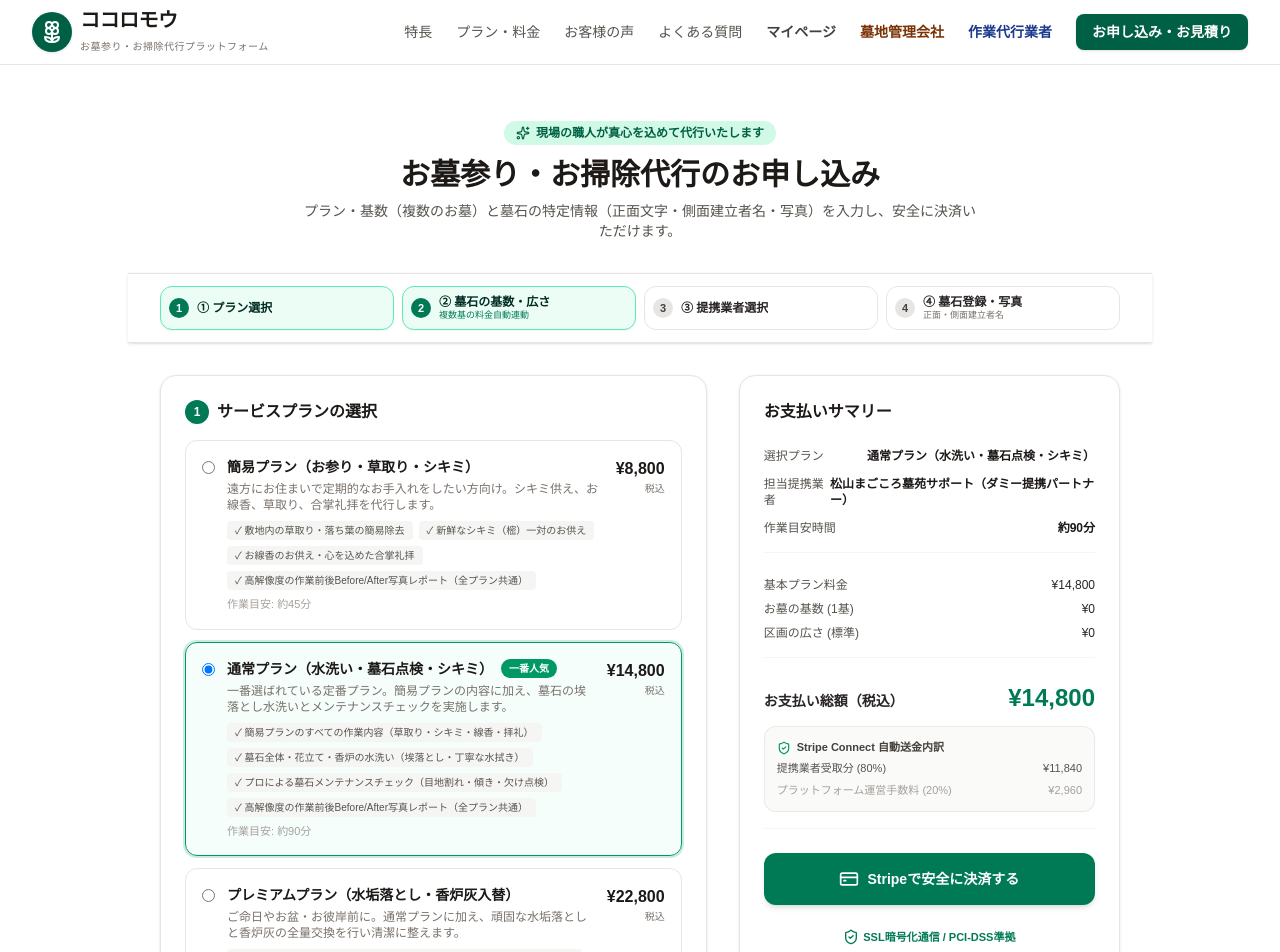
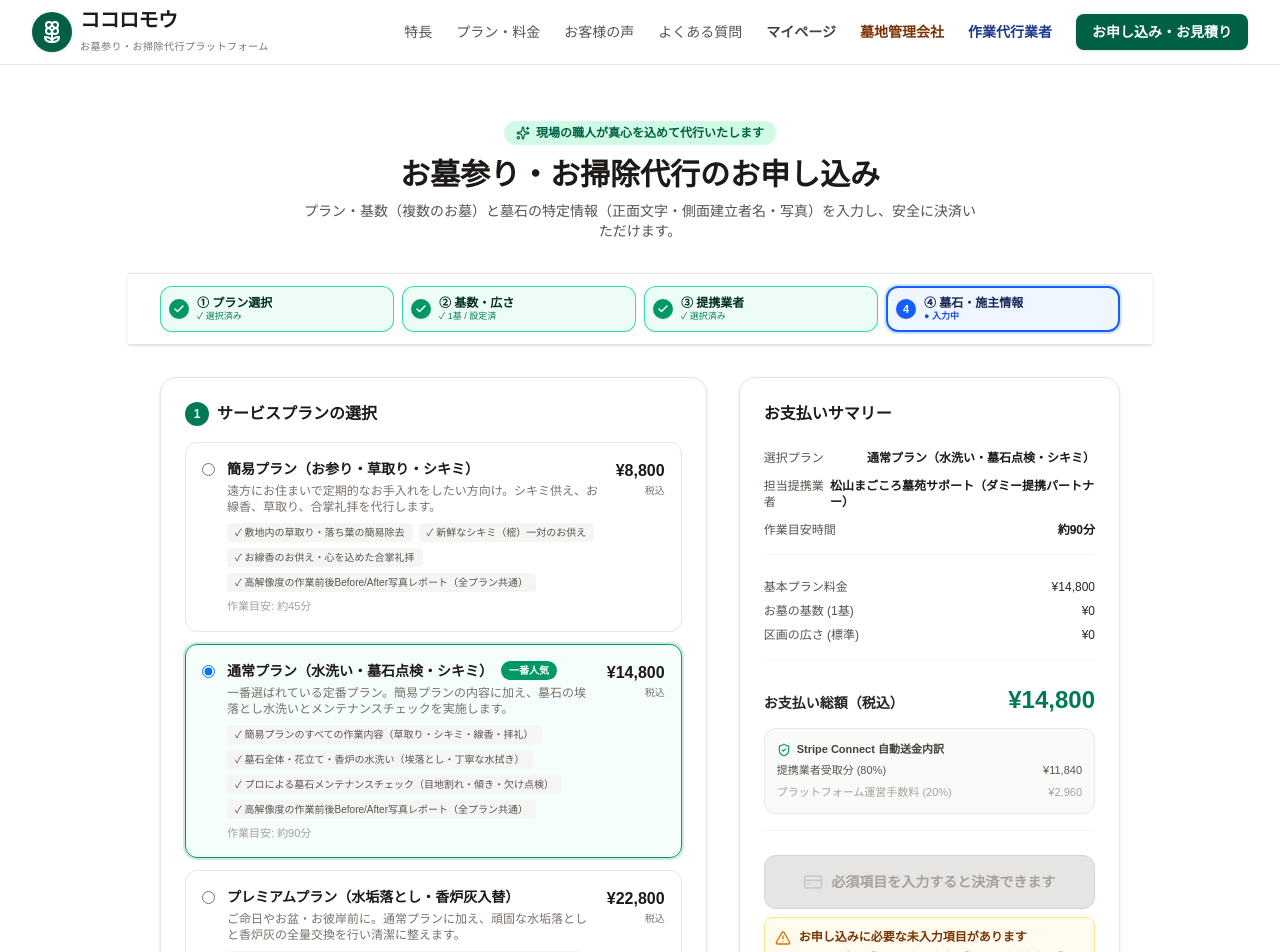
Before and after one commit to csdkotsuka/Kokoromou, a Next.js app: page /order in a window 1280 px wide. Shown: the top 952 px of the page. Built offline with nearby package versions, Linux system fonts and the light colour scheme.

Commit message:
fix(order): improve stepper status styling and disable checkout button until all inputs complete

```diff
--- a/src/app/order/page.tsx
+++ b/src/app/order/page.tsx
@@ -1,6 +1,6 @@
 'use client';
 
-import React, { useState, Suspense } from 'react';
+import React, { useState, useEffect, Suspense } from 'react';
 import { useSearchParams } from 'next/navigation';
 import { SAMPLE_SERVICE_PLANS, SAMPLE_VENDORS } from '@/mocks/sample-data';
 import {
@@ -8,6 +8,7 @@ import {
   CreditCard,
   Loader2,
   CheckCircle,
+  Check,
   Info,
   Sparkles,
   MapPin,
@@ -41,23 +42,84 @@ function OrderFormContent() {
   const [builderNamePhoto, setBuilderNamePhoto] = useState<string | null>('/images/grave_side_builder_example.jpg');
   const [showGuideModal, setShowGuideModal] = useState<boolean>(false);
 
-  // フォームステート
+  // フォームステート（未入力状態から開始し、入力完了でステップとボタンが連動）
   const [formData, setFormData] = useState({
-    clientName: '山田 太郎',
-    clientEmail: 'client@example.com',
+    clientName: '',
+    clientEmail: '',
     cemeteryName: '宝塔寺 旭ヶ丘霊園（モデル霊園）',
     locationAddress: '愛媛県松山市朝日ヶ丘1丁目',
-    sectionPlotNumber: '東区 5列 12番',
-    frontInscription: '山田家先祖代々之墓',
-    builderName: '昭和五十年八月 山田太郎建之',
-    googleMapsUrl: 'https://maps.app.goo.gl/sample123',
-    landmarksDescription: '東区入口の階段を上がってすぐ右、大楠の木の隣。隣接墓地は「加藤家」です。',
-    specialRequests: '花立ての水垢と墓石周辺の雑草が目立ってきたため、丁寧に水洗いして綺麗にしていただけますと幸いです。',
-    preferredDate: '2026-09-25',
+    sectionPlotNumber: '',
+    frontInscription: '',
+    builderName: '',
+    googleMapsUrl: '',
+    landmarksDescription: '',
+    specialRequests: '',
+    preferredDate: '',
   });
 
   const [isLoading, setIsLoading] = useState(false);
   const [errorMessage, setErrorMessage] = useState<string | null>(null);
+
+  // 現在スクロール表示中のステップ (1 | 2 | 3 | 4)
+  const [activeStep, setActiveStep] = useState<number>(1);
+
+  // 各ステップの入力完了判定
+  const isStep1Completed = Boolean(selectedPlanId);
+  const isStep2Completed = Boolean(graveCount >= 1 && plotSize);
+  const isStep3Completed = Boolean(selectedVendorId);
+  const isStep4Completed = Boolean(
+    formData.frontInscription.trim() &&
+    formData.builderName.trim() &&
+    formData.clientName.trim() &&
+    formData.clientEmail.trim()
+  );
+
+  // 全ステップ完了判定（決済ボタンの活性化条件）
+  const isAllCompleted = isStep1Completed && isStep2Completed && isStep3Completed && isStep4Completed;
+
+  // スクロール位置の検知（今画面に表示されている項目をハイライト）
+  useEffect(() => {
+    const handleScroll = () => {
+      const stepIds = ['step-plan', 'step-graves', 'step-vendor', 'step-info'];
+      const scrollPos = window.scrollY + 260; // ヘッダーオフセット
+
+      for (let i = stepIds.length - 1; i >= 0; i--) {
+        const el = document.getElementById(stepIds[i]);
+        if (el && el.offsetTop <= scrollPos) {
+          setActiveStep(i + 1);
+          break;
+        }
+      }
+    };
+
+    window.addEventListener('scroll', handleScroll, { passive: true });
+    handleScroll();
+    return () => window.removeEventListener('scroll', handleScroll);
+  }, []);
+
+  // ステッパーのボタンボタンスタイルヘルパー
+  const getStepButtonClass = (stepNumber: number, isCompleted: boolean) => {
+    const isCurrent = activeStep === stepNumber;
+    if (isCurrent) {
+      return 'bg-blue-50/95 border-2 border-blue-600 text-blue-950 font-extrabold shadow-sm ring-2 ring-blue-200/70 transition-all text-left group cursor-pointer';
+    }
+    if (isCompleted) {
+      return 'bg-emerald-50/90 hover:bg-emerald-100/90 border border-emerald-400/80 text-emerald-950 font-bold shadow-xs transition-all text-left group cursor-pointer';
+    }
+    return 'bg-stone-50/80 hover:bg-stone-100/80 border border-stone-200 text-stone-500 font-medium transition-all text-left group cursor-pointer';
+  };
+
+  // ステッパーの番号バッジスタイルヘルパー
+  const getStepBadgeClass = (stepNumber: number, isCompleted: boolean) => {
+    const isCurrent = activeStep === stepNumber;
+    if (isCurrent) {
+      return 'bg-blue-600 text-white font-bold shadow-xs';
+    }
+    if (isCompleted) {
+      return 'bg-emerald-600 text-white font-bold shadow-xs';
+    }
+    return 'bg-stone-200 text-stone-600 font-normal';
+  };
 
   // 画像アップロードハンドラー
   const handlePhotoUpload = (e: React.ChangeEvent<HTMLInputElement>, type: 'front' | 'builder') => {
@@ -161,42 +223,71 @@ function OrderFormContent() {
       <div className="sticky top-16 z-30 -mx-4 sm:-mx-6 lg:-mx-8 px-4 sm:px-6 lg:px-8 py-3 bg-white/95 backdrop-blur-md border-y border-stone-200 shadow-sm mb-8 transition-all">
         <div className="max-w-5xl mx-auto">
           <div className="grid grid-cols-2 md:grid-cols-4 gap-2 text-xs">
+            {/* ① プラン選択 */}
             <button
               type="button"
               onClick={() => document.getElementById('step-plan')?.scrollIntoView({ behavior: 'smooth', block: 'start' })}
-              className="flex items-center gap-2 p-2 rounded-xl bg-emerald-50 hover:bg-emerald-100 border border-emerald-300 text-emerald-950 font-bold transition-all text-left group shadow-xs cursor-pointer"
+              className={`flex items-center gap-2 p-2 rounded-xl ${getStepButtonClass(1, isStep1Completed)}`}
             >
-              <span className="w-5 h-5 rounded-full bg-emerald-700 text-white text-[11px] flex items-center justify-center shrink-0 group-hover:scale-105">1</span>
-              <span className="truncate">① プラン選択</span>
+              <span className={`w-5 h-5 rounded-full ${getStepBadgeClass(1, isStep1Completed)} text-[11px] flex items-center justify-center shrink-0`}>
+                {isStep1Completed && activeStep !== 1 ? <Check className="w-3 h-3 stroke-[3]" /> : '1'}
+              </span>
+              <div className="leading-tight truncate">
+                <span className="block truncate font-bold">① プラン選択</span>
+                <span className={`block text-[9px] font-normal ${activeStep === 1 ? 'text-blue-700 font-semibold' : isStep1Completed ? 'text-emerald-700' : 'text-stone-400'}`}>
+                  {activeStep === 1 ? '● 選択中' : isStep1Completed ? '✓ 選択済み' : '未選択'}
+                </span>
+              </div>
             </button>
+
+            {/* ② 墓石の基数・広さ */}
             <button
               type="button"
               onClick={() => document.getElementById('step-graves')?.scrollIntoView({ behavior: 'smooth', block: 'start' })}
-              className="flex items-center gap-2 p-2 rounded-xl bg-emerald-50 hover:bg-emerald-100 border border-emerald-300 text-emerald-950 font-bold transition-all text-left group shadow-xs cursor-pointer"
+              className={`flex items-center gap-2 p-2 rounded-xl ${getStepButtonClass(2, isStep2Completed)}`}
             >
-              <span className="w-5 h-5 rounded-full bg-emerald-700 text-white text-[11px] flex items-center justify-center shrink-0 group-hover:scale-105">2</span>
+              <span className={`w-5 h-5 rounded-full ${getStepBadgeClass(2, isStep2Completed)} text-[11px] flex items-center justify-center shrink-0`}>
+                {isStep2Completed && activeStep !== 2 ? <Check className="w-3 h-3 stroke-[3]" /> : '2'}
+              </span>
               <div className="leading-tight truncate">
-                <span className="block truncate">② 墓石の基数・広さ</span>
-                <span className="block text-[9px] text-emerald-700 font-normal">複数基の料金自動連動</span>
+                <span className="block truncate font-bold">② 基数・広さ</span>
+                <span className={`block text-[9px] font-normal ${activeStep === 2 ? 'text-blue-700 font-semibold' : isStep2Completed ? 'text-emerald-700' : 'text-stone-400'}`}>
+                  {activeStep === 2 ? '● 設定中' : isStep2Completed ? `✓ ${graveCount}基 / 設定済` : '未設定'}
+                </span>
               </div>
             </button>
+
+            {/* ③ 提携業者選択 */}
             <button
               type="button"
               onClick={() => document.getElementById('step-vendor')?.scrollIntoView({ behavior: 'smooth', block: 'start' })}
-              className="flex items-center gap-2 p-2 rounded-xl bg-white hover:bg-stone-50 border border-stone-200 hover:border-emerald-300 text-stone-800 font-semibold transition-all text-left group cursor-pointer"
+              className={`flex items-center gap-2 p-2 rounded-xl ${getStepButtonClass(3, isStep3Completed)}`}
             >
-              <span className="w-5 h-5 rounded-full bg-stone-200 text-stone-700 text-[11px] flex items-center justify-center shrink-0 group-hover:bg-emerald-700 group-hover:text-white transition-colors">3</span>
-              <span className="truncate">③ 提携業者選択</span>
+              <span className={`w-5 h-5 rounded-full ${getStepBadgeClass(3, isStep3Completed)} text-[11px] flex items-center justify-center shrink-0`}>
+                {isStep3Completed && activeStep !== 3 ? <Check className="w-3 h-3 stroke-[3]" /> : '3'}
+              </span>
+              <div className="leading-tight truncate">
+                <span className="block truncate font-bold">③ 提携業者</span>
+                <span className={`block text-[9px] font-normal ${activeStep === 3 ? 'text-blue-700 font-semibold' : isStep3Completed ? 'text-emerald-700' : 'text-stone-400'}`}>
+                  {activeStep === 3 ? '● 選択中' : isStep3Completed ? '✓ 選択済み' : '未選択'}
+                </span>
+              </div>
             </button>
+
+            {/* ④ 墓石登録・写真 */}
             <button
               type="button"
               onClick={() => document.getElementById('step-info')?.scrollIntoView({ behavior: 'smooth', block: 'start' })}
-              className="flex items-center gap-2 p-2 rounded-xl bg-white hover:bg-stone-50 border border-stone-200 hover:border-emerald-300 text-stone-800 font-semibold transition-all text-left group cursor-pointer"
+              className={`flex items-center gap-2 p-2 rounded-xl ${getStepButtonClass(4, isStep4Completed)}`}
             >
-              <span className="w-5 h-5 rounded-full bg-stone-200 text-stone-700 text-[11px] flex items-center justify-center shrink-0 group-hover:bg-emerald-700 group-hover:text-white transition-colors">4</span>
+              <span className={`w-5 h-5 rounded-full ${getStepBadgeClass(4, isStep4Completed)} text-[11px] flex items-center justify-center shrink-0`}>
+                {isStep4Completed && activeStep !== 4 ? <Check className="w-3 h-3 stroke-[3]" /> : '4'}
+              </span>
               <div className="leading-tight truncate">
-                <span className="block truncate">④ 墓石登録・写真</span>
-                <span className="block text-[9px] text-stone-500 font-normal">正面・側面建立者名</span>
+                <span className="block truncate font-bold">④ 墓石・施主情報</span>
+                <span className={`block text-[9px] font-normal ${activeStep === 4 ? 'text-blue-700 font-semibold' : isStep4Completed ? 'text-emerald-700' : 'text-stone-400'}`}>
+                  {activeStep === 4 ? '● 入力中' : isStep4Completed ? '✓ 入力完了' : '未入力'}
+                </span>
               </div>
             </button>
           </div>
@@ -863,24 +954,55 @@ function OrderFormContent() {
               </div>
             </div>
 
-            {/* 決済ボタン */}
+            {/* 決済ボタン（全入力完了でアクティブ化、それまではグレーアウト） */}
+            <div className="space-y-2">
               <button
                 type="submit"
-              disabled={isLoading}
-              className="w-full flex items-center justify-center gap-2 bg-emerald-700 hover:bg-emerald-800 text-white font-bold py-4 px-6 rounded-xl shadow-md hover:shadow-lg transition-all disabled:opacity-50 text-sm cursor-pointer"
+                disabled={!isAllCompleted || isLoading}
+                className={`w-full flex items-center justify-center gap-2 font-bold py-4 px-6 rounded-xl transition-all text-sm ${
+                  isAllCompleted && !isLoading
+                    ? 'bg-emerald-700 hover:bg-emerald-800 text-white shadow-md hover:shadow-lg cursor-pointer transform active:scale-[0.99]'
+                    : 'bg-stone-200 text-stone-400 border border-stone-300 cursor-not-allowed shadow-none'
+                }`}
               >
                 {isLoading ? (
                   <>
                     <Loader2 className="w-5 h-5 animate-spin" />
                     <span>決済画面へ接続中...</span>
                   </>
-              ) : (
+                ) : isAllCompleted ? (
                   <>
                     <CreditCard className="w-5 h-5" />
                     <span>Stripeで安全に決済する</span>
                   </>
+                ) : (
+                  <>
+                    <CreditCard className="w-5 h-5 opacity-40" />
+                    <span>必須項目を入力すると決済できます</span>
+                  </>
                 )}
               </button>
+
+              {/* 未入力時のガイダンス案内 / 入力完了時の確認メッセージ */}
+              {!isAllCompleted ? (
+                <div className="p-2.5 rounded-lg bg-amber-50/80 border border-amber-200 text-amber-900 text-xs flex items-start gap-2">
+                  <AlertTriangle className="w-4 h-4 text-amber-600 shrink-0 mt-0.5" />
+                  <div className="space-y-0.5 leading-relaxed">
+                    <span className="font-bold block">お申し込みに必要な未入力項目があります</span>
+                    <p className="text-[11px] text-amber-800">
+                      {!isStep4Completed
+                        ? 'ステップ④の「正面の刻印文字」「側面の建立者名」「お名前」「メールアドレス」をご入力ください。'
+                        : '必須項目をすべてご入力いただくと決済ボタンが有効になります。'}
+                    </p>
+                  </div>
+                </div>
+              ) : (
+                <div className="p-2.5 rounded-lg bg-emerald-50 border border-emerald-300 text-emerald-900 text-xs flex items-center justify-center gap-1.5 font-bold">
+                  <Check className="w-4 h-4 text-emerald-600 stroke-[2.5]" />
+                  <span>すべての必須項目の入力が完了しました。決済へ進めます。</span>
+                </div>
+              )}
+            </div>
 
             <div className="text-[11px] text-stone-500 space-y-1.5 text-center">
               <div className="flex items-center justify-center gap-1 text-emerald-700 font-semibold">
```
Lines whose indentation alone changed are shown as unchanged.
